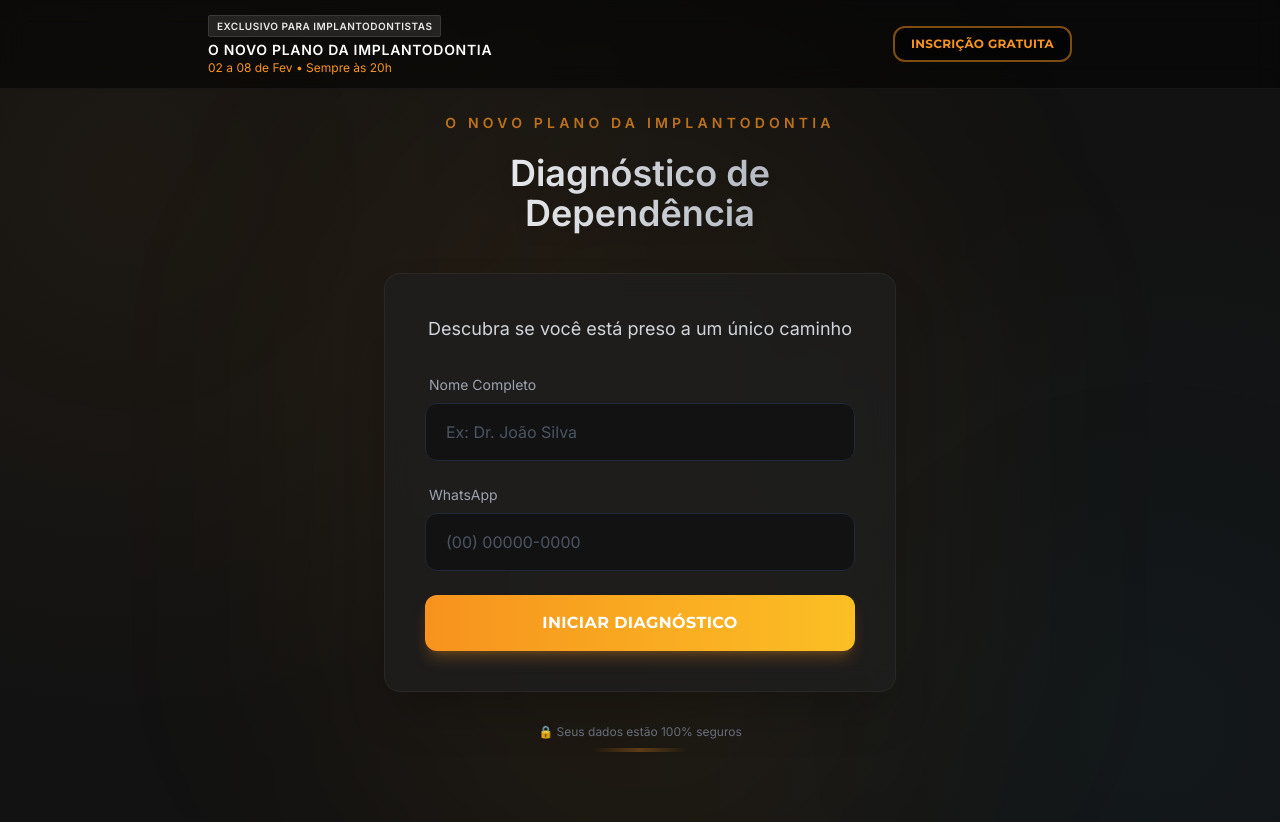
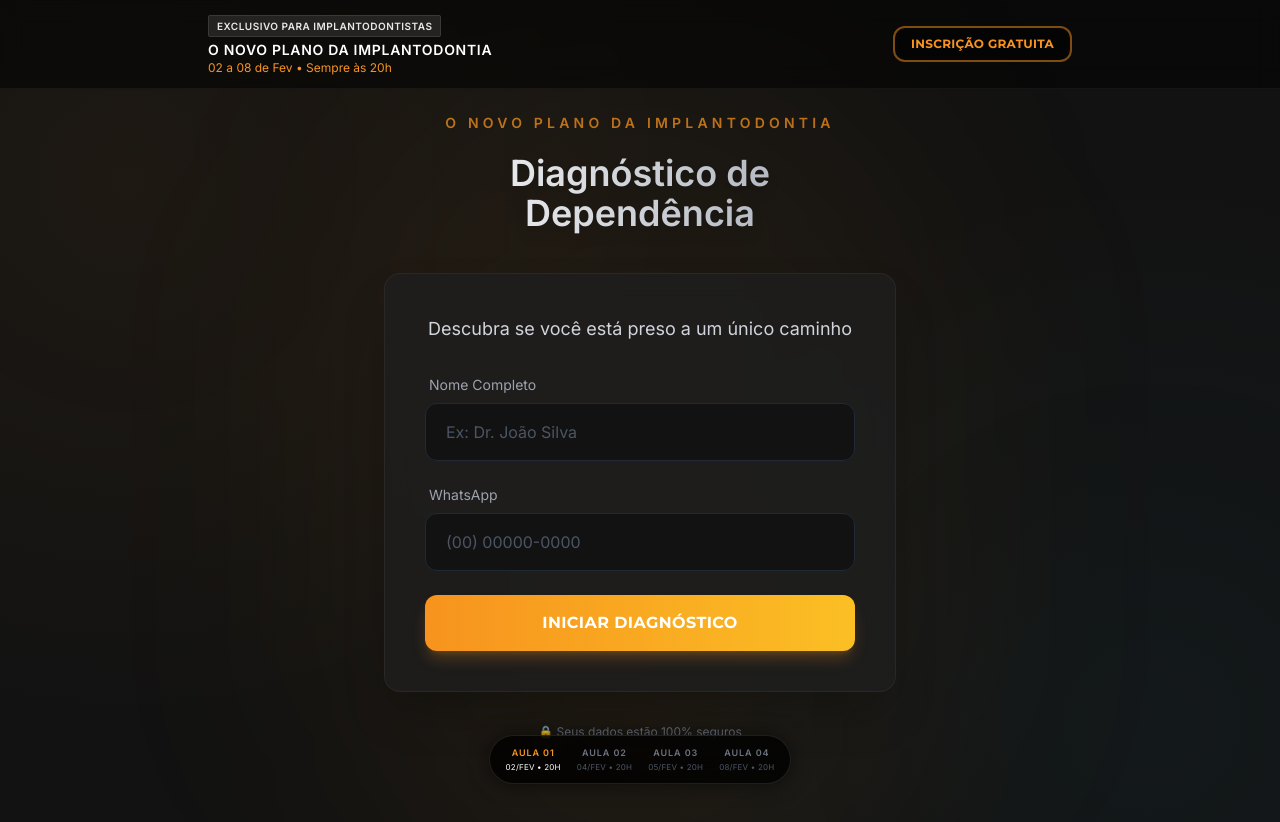
Before and after one commit to charlesfardo/quiz-implantodontia, a React (Vite) app: page /quiz/aula-1 in a window 1280 px wide. Shown: the top 822 px of the page. Built offline with nearby package versions, Linux system fonts and the light colour scheme.

Commit message:
Implement new visual footer schedule (Aulas 1-4)

```diff
--- a/src/pages/QuizPage.tsx
+++ b/src/pages/QuizPage.tsx
@@ -60,7 +60,8 @@ export const QuizPage: React.FC = () => {
                 </div>
             </div>
 
-            {/* FooterPlaylist removed per user request */}
+            {/* FooterSchedule: Visual only, clean & modern */}
+            <FooterSchedule />
         </Layout>
     );
 };
@@ -374,3 +375,34 @@ const ResultStep: React.FC = () => {
         </motion.div>
     );
 };
+
+const FooterSchedule: React.FC = () => {
+    const schedule = [
+        { label: 'AULA 01', date: '02/fev', time: '20H', active: true },
+        { label: 'AULA 02', date: '04/fev', time: '20H', active: false },
+        { label: 'AULA 03', date: '05/fev', time: '20H', active: false },
+        { label: 'AULA 04', date: '08/fev', time: '20H', active: false },
+    ];
+
+    return (
+        <div className="fixed bottom-0 left-0 right-0 z-40 p-4 pointer-events-none flex justify-center">
+            <div className="bg-black/80 backdrop-blur-md border border-white/10 rounded-full px-4 py-2.5 flex items-center gap-4 shadow-[0_0_20px_rgba(0,0,0,0.5)]">
+                {schedule.map((item, index) => (
+                    <div key={index} className="flex flex-col items-center">
+                        <span className={`text-[9px] font-bold tracking-widest mb-0.5 ${item.active ? 'text-primary' : 'text-gray-500'}`}>
+                            {item.label}
+                        </span>
+                        <span className={`text-[8px] font-medium uppercase tracking-wide ${item.active ? 'text-white' : 'text-gray-600'}`}>
+                            {item.date} • {item.time}
+                        </span>
+
+                        {/* Vertical Separator (except last) */}
+                        {index < schedule.length - 1 && (
+                            <div className="absolute right-[-8px] top-1/2 -translate-y-1/2 w-[1px] h-3 bg-white/5 hidden" />
+                        )}
+                    </div>
+                ))}
+            </div>
+        </div>
+    );
+};
```
